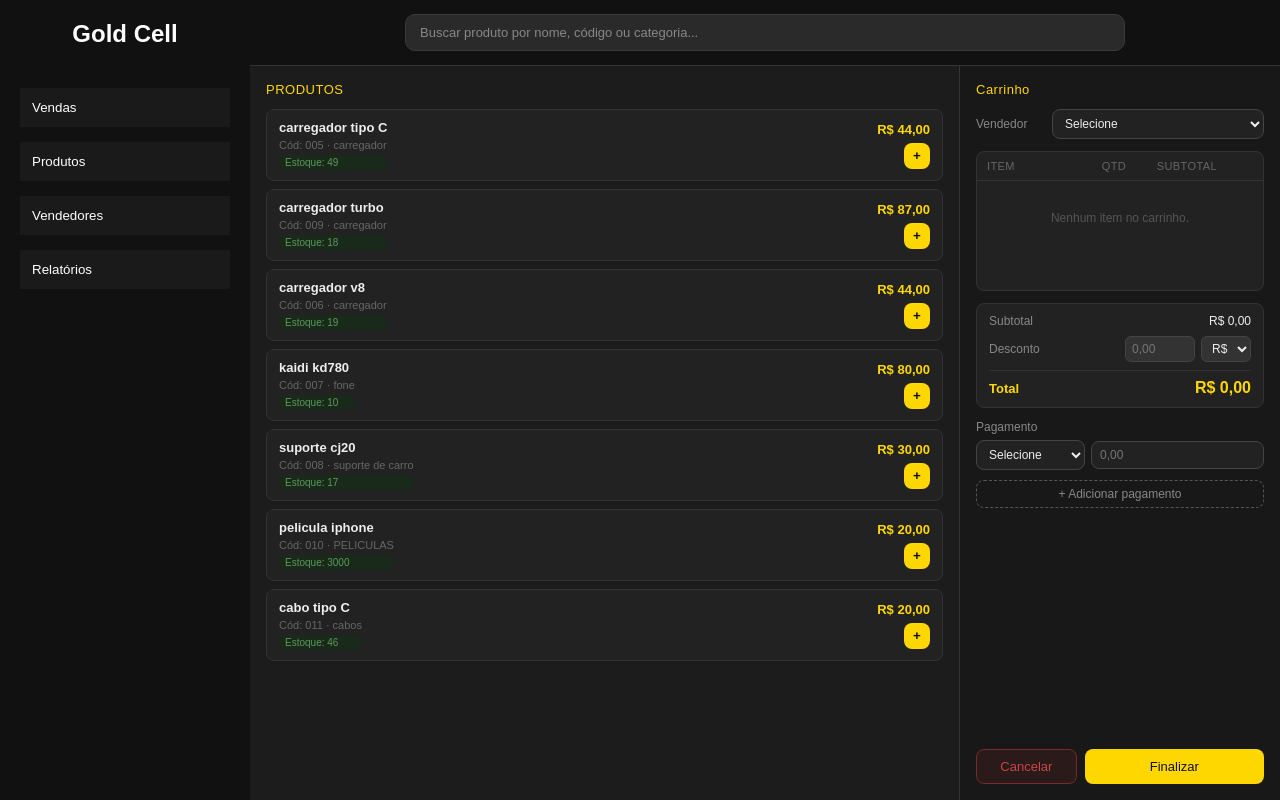
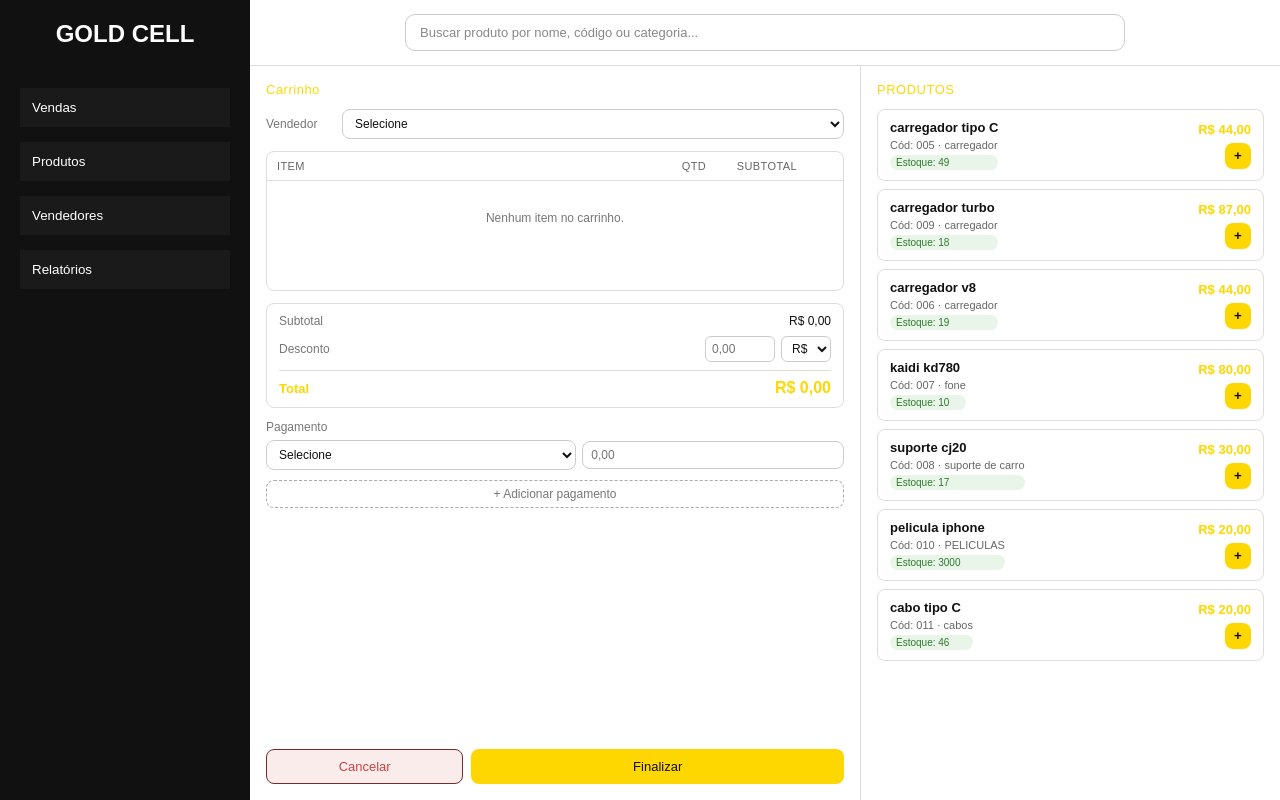
Before and after one commit to CodeAnthonyy/PDV-Gold-cell, a Flask app: page /vendas in a window 1280 px wide. Run offline with Flask 3, Linux system fonts and the light colour scheme; a user stored in the database is signed in; data comes from the database, SQL or seed files in the repository; both versions use the stored data as it was after the commit.

Commit message:
sugestoes do jonatas

```diff
--- a/app/routes.py
+++ b/app/routes.py
@@ -340,7 +340,7 @@ def register_routes(app):
 
     # -------- VENDEDORES --------
 
-    # Lista de vendedores
+    # Lista/busca de vendedores
     @app.route("/vendedores")
     def list_sellers():
         # Support optional edit via ?id=<seller_id> so the form can be shown on the same page
@@ -350,19 +350,13 @@ def register_routes(app):
         if seller_id:
             seller = get_seller_by_id(seller_id)
 
-        data = get_all_sellers()
-        return render_template("vendedores.html", data=data, seller=seller)
-
-
-    # Busca de vendedores
-    @app.route("/vendedores")
-    def vendedores():
-        search = request.args.get("search", "")
+        search = request.args.get("search", "").strip()
         if search:
             data = search_sellers(search)
         else:
             data = get_all_sellers()
-        return render_template("vendedores.html", data=data)
+
+        return render_template("vendedores.html", data=data, seller=seller)
 
     # Cadastro de vendedores
     @app.route("/vendedores/novo", methods=["GET", "POST"])
--- a/app/static/vendas.css
+++ b/app/static/vendas.css
@@ -12,6 +12,14 @@
 }
 
 .vendas-body {
+    --gc-bg: #ffffff;
+    --gc-card: #ffffff;
+    --gc-text: #111111;
+    --gc-muted: #666666;
+    --gc-border: #dddddd;
+    --gc-border-light: #cccccc;
+    --gc-low-bg: #fbecec;
+    --gc-low-text: #cc4444;
     background: var(--gc-bg);
 }
 
@@ -42,7 +50,7 @@
 }
 
 .topbar {
-    background: var(--gc-sidebar);
+    background: #ffffff;
     border-bottom: 0.5px solid var(--gc-border);
     padding: 14px 20px;
     display: flex;
@@ -56,8 +64,8 @@
 
 .topbar input {
     width: 100%;
-    background: #2A2A2A;
-    border: 0.5px solid #3A3A3A;
+    background: #ffffff;
+    border: 0.5px solid var(--gc-border-light);
     border-radius: 10px;
     padding: 10px 14px;
     color: var(--gc-text);
@@ -78,13 +86,17 @@
     display: flex;
     flex: 1;
     overflow: hidden;
+    background: var(--gc-bg);
 }
 
 .produtos-area {
-    flex: 1;
+    width: 420px;
+    flex: 0 0 420px;
     padding: 16px;
     overflow-y: auto;
-    border-right: 0.5px solid var(--gc-border);
+    border-left: 0.5px solid var(--gc-border);
+    background: var(--gc-bg);
+    order: 2;
 }
 
 .produtos-header {
@@ -124,7 +136,7 @@
 
 .produto-card:hover {
     border-color: var(--gc-gold);
-    background: #2A2A1A;
+    background: #fff9e6;
 }
 
 .produto-info {
@@ -146,8 +158,8 @@
 
 .produto-estoque {
     display: inline-block;
-    background: #1A2A1A;
-    color: #5A9A5A;
+    background: #e9f5e9;
+    color: #2f7a2f;
     font-size: 10px;
     padding: 2px 6px;
     border-radius: 10px;
@@ -183,13 +195,14 @@
 }
 
 .carrinho-area {
-    width: 320px;
+    flex: 1;
     padding: 16px;
-    background: #181818;
+    background: var(--gc-bg);
     display: flex;
     flex-direction: column;
     gap: 12px;
     overflow: hidden;
+    order: 1;
 }
 
 .carrinho-title {
@@ -280,13 +293,13 @@
 }
 
 .item-prod .preco {
-    color: #555555;
+    color: #666666;
     font-size: 11px;
 }
 
 .item-qtd {
     width: 38px;
-    background: #333333;
+    background: #ffffff;
     border: 0.5px solid var(--gc-border-light);
     border-radius: 4px;
     color: var(--gc-text);
@@ -307,7 +320,7 @@
     height: 28px;
     background: transparent;
     border: none;
-    color: #555555;
+    color: #777777;
     cursor: pointer;
     font-size: 16px;
 }
@@ -317,7 +330,7 @@
 }
 
 .carrinho-vazio {
-    color: #555555;
+    color: #777777;
     font-size: 12px;
     text-align: center;
     padding: 30px 16px;
@@ -338,7 +351,7 @@
     justify-content: space-between;
     align-items: center;
     font-size: 12px;
-    color: #888888;
+    color: #777777;
 }
 
 .total-linha span:last-child {
@@ -357,7 +370,7 @@
 
 .desconto-controles input,
 .desconto-controles select {
-    background: #333333;
+    background: #ffffff;
     border: 0.5px solid var(--gc-border-light);
     border-radius: 6px;
     color: var(--gc-text);
@@ -389,7 +402,7 @@
 }
 
 .linha label {
-    color: #888888;
+    color: #777777;
     font-size: 12px;
     width: 68px;
     flex-shrink: 0;
@@ -418,7 +431,7 @@
 }
 
 .pagamentos-label {
-    color: #888888;
+    color: #777777;
     font-size: 12px;
 }
 
@@ -430,11 +443,11 @@
 
 .pagamento-linha select,
 .pagamento-linha input {
-    background: #222222;
-    border: 0.5px solid #444444;
+    background: #ffffff;
+    border: 0.5px solid var(--gc-border-light);
     border-radius: 8px;
     padding: 6px 8px;
-    color: #eeeeee;
+    color: var(--gc-text);
     font-size: 12px;
     outline: none;
 }
@@ -446,7 +459,7 @@
     width: 26px;
     height: 26px;
     background: transparent;
-    border: 0.5px solid #444444;
+    border: 0.5px solid var(--gc-border-light);
     border-radius: 8px;
     color: #777777;
     cursor: pointer;
@@ -460,9 +473,9 @@
 
 .btn-add-pagamento {
     background: transparent;
-    border: 0.5px dashed #555555;
+    border: 0.5px dashed #aaaaaa;
     border-radius: 8px;
-    color: #888888;
+    color: #777777;
     font-size: 12px;
     padding: 6px;
     width: 100%;
@@ -533,7 +546,16 @@
         flex-direction: column;
     }
 
+    .produtos-area {
+        width: 100%;
+        flex: 1;
+        border-left: none;
+        border-top: 0.5px solid var(--gc-border);
+        order: 2;
+    }
+
     .carrinho-area {
         width: 100%;
+        order: 1;
     }
 }
--- a/app/templates/base.html
+++ b/app/templates/base.html
@@ -12,7 +12,7 @@
 
     <!-- Sidebar -->
     <aside class="sidebar">
-        <h1 class="logo">Gold Cell</h1>
+        <h1 class="logo">GOLD CELL</h1>
 
         <nav class="menu">
             <a href="{{ url_for('vendas') }}"><button>Vendas</button></a>
```
Also changed, not shown: app/database/products.db.
